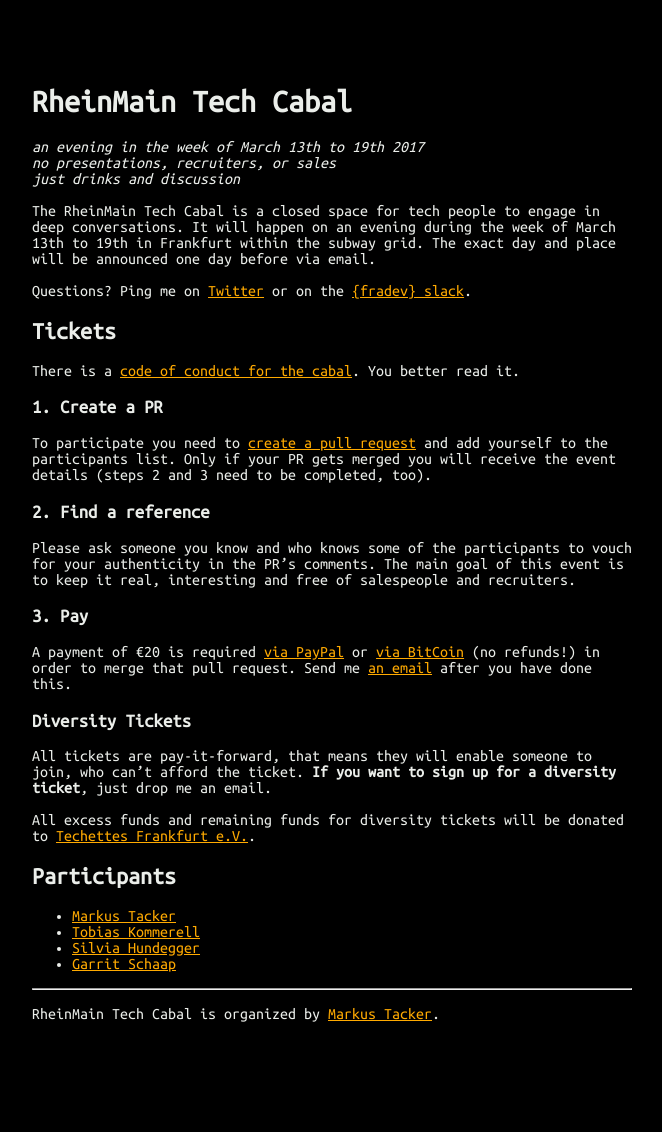
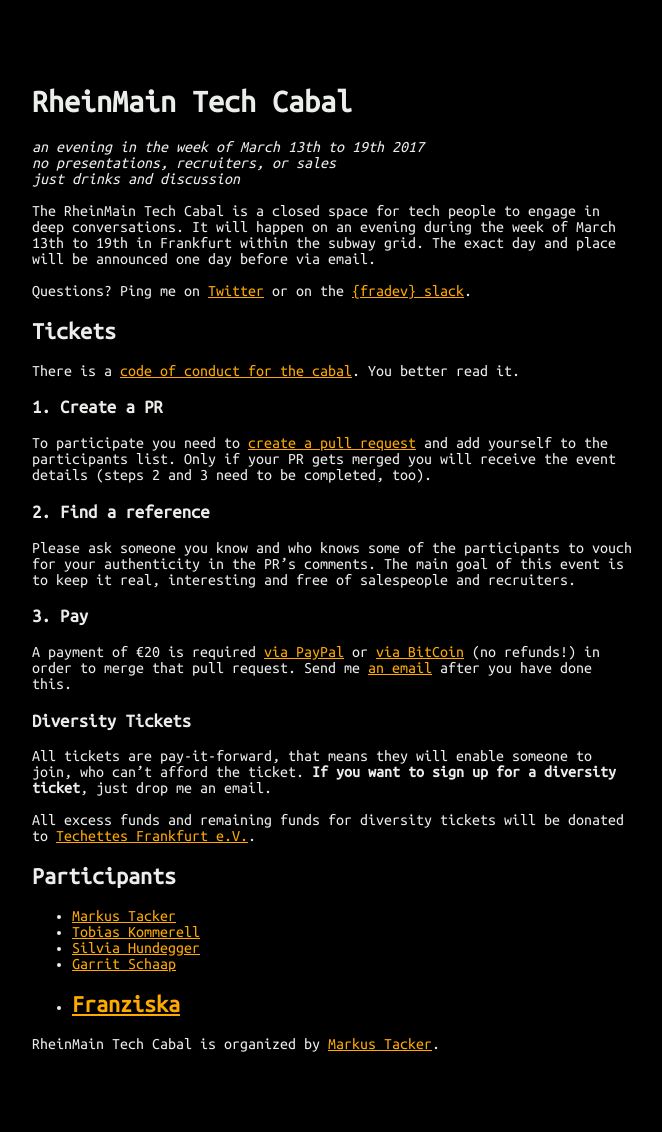
Before and after one commit to coderbyheart/blog, a Jekyll site: the page built from rheinmain-tech-cabal.md, in a window 1280 px wide. Shown: the whole page, without its empty margins (308-970 px from the left). Built offline with Jekyll 4.4.1, drawn with Linux system fonts in a browser that asks for light colours; before the commit the page ends 1102 px from its top, so only the background shows below that.

Commit message:
Add participant for RheinMain Tech Cabal

```diff
--- a/rheinmain-tech-cabal.md
+++ b/rheinmain-tech-cabal.md
@@ -45,7 +45,7 @@
  * [Tobias Kommerell](https://twitter.com/schinkenstrudel)
  * [Silvia Hundegger](https://twitter.com/silviahundegger)
  * [Garrit Schaap](https://twitter.com/pixelkind)
-
+ * [Franziska](https://twitter.com/junewebdev)
 ---
 
 RheinMain Tech Cabal is organized by [Markus Tacker](https://coderbyheart.com/).
```
